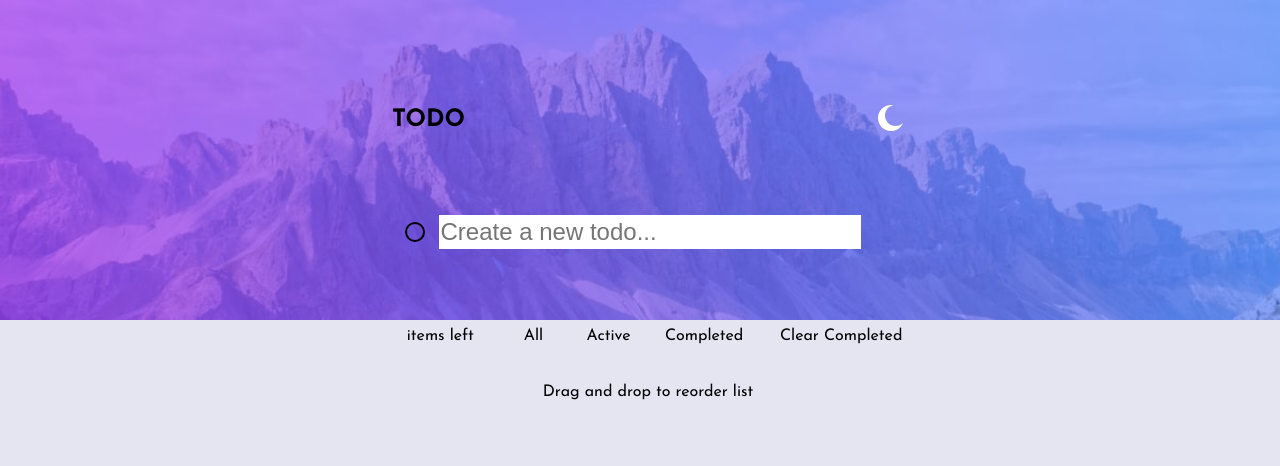
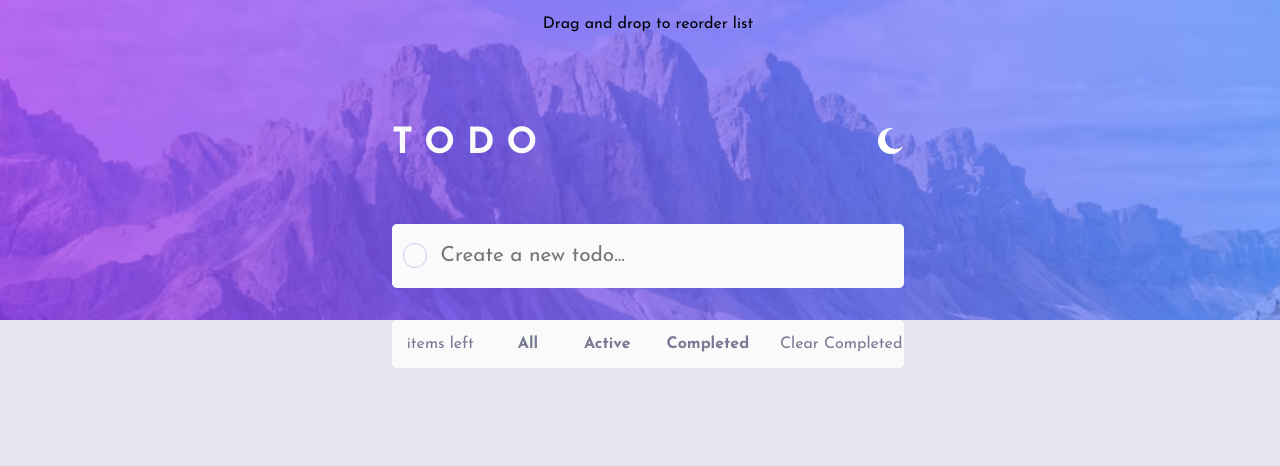
Before and after one commit to Batman-0001/To-Do-app, a plain HTML site: page index.html in a window 1280 px wide. Drawn offline with Linux system fonts and the light colour scheme.

Commit message:
update the css

```diff
--- a/style.css
+++ b/style.css
@@ -25,7 +25,7 @@ body {
     background-color: var(--very-light-grayish-blue);
     position: relative;
     font-family: "Josefin Sans";
-
+    font-weight: 400;
     /*image tag inside the body*/
     .bg-image {
         position: fixed;
@@ -46,30 +46,37 @@ body {
 main.container {
     width: 40%;
     display: grid;
-    gap: 3em;
-    grid-template-rows: 1fr 1fr auto;
+    gap: 2em;
+    grid-template-rows: 1.5fr 1fr auto 1fr;
     position: absolute;
     left: 30%;
     top: 10%;
+    box-shadow: 5px;
 
     /*this is the header of the main body*/
     section.header {
         display: flex;
         justify-content: space-between;
         align-items: center;
+        color: var(--very-light-grey);
+        font-weight: 700;
+        font-size: 1.5em;
+        letter-spacing: .5em;
     }
 
     /*this is the input container present in the body*/
     section.inputbox{
         display: grid;
         grid-template-columns: 0.5fr 5fr;
+        background-color: var(--very-light-grey);
+        border-radius: 0.3em;
 
         /*this is the custom checkbox*/
         div.checkbox {
-            height: 1em;
-            width: 1em;
+            height: 1.4em;
+            width: 1.4em;
             border-radius: 50%;
-            border: 2px solid black;
+            border: 1.5px solid var(--light-grayish-blue);
             align-self: center;
             justify-self: center;
         }
@@ -77,11 +84,12 @@ main.container {
         /*this is the input element*/
         input {
             width: 90%;
-            height: 50%;
-            font-size: x-large;
+            font-family: "Josefin Sans";
+            font-size: 1.3em;
             border: none;
             align-self: center;
             justify-self: self-start;
+            background-color: var(--very-light-grey);
         }
 
         /*this is the input when focused*/
@@ -95,22 +103,60 @@ main.container {
     section.task-n-switches {
         display: grid;
         grid-template-rows: auto 1fr;
+        background-color: var(--very-light-grey);
+        border-radius: 0.3em;
+
+        section.tasks {
+            color: var(--very-dark-grayish-blue);
+
+            div.task {
+                display: grid;
+                grid-template-columns: 0.5fr 5fr 0.5fr;
+                border-bottom: 1px solid var(--light-grayish-blue);
+
+                .check {
+                    height: 1.4em;
+                    width: 1.4em;
+                    border: 1px solid var(--light-grayish-blue);
+                    position: relative;
+                    border-radius: 50%;
+                    align-self: center;
+                    justify-self: center;
+                }
+
+                p {
+                    font-size: 1.3em;
+                }
+
+                img {
+                    align-self: center;
+                    justify-self: center;
+                }
+            }
+        }
 
         /*this is the section for switches*/
         section.switches {
            display: grid;
            grid-template-columns: 1fr 3fr 1.3fr;
+           color: var(--dark-grayish-blue);
 
            /*targets all the divs*/
            div {
             align-self: center;
             justify-self: center;
+            cursor: pointer;
+           }
+
+           div p:hover{
+            color: var(--very-dark-grayish-blue);
            }
 
            /*targets second div*/
            div.two{
             display: grid;
             grid-template-columns: 0.8fr 1fr 1fr;
+            font-weight: 700;
            }
         }
     }
@@ -119,9 +165,5 @@ main.container {
 
 /*this targets the foot-note div at the bottom of the main container*/
 div.foot-note {
-    position: absolute;
-    left: 30%;
-    top: 45%;
-    width: 40%;
     text-align: center;
 }
```
